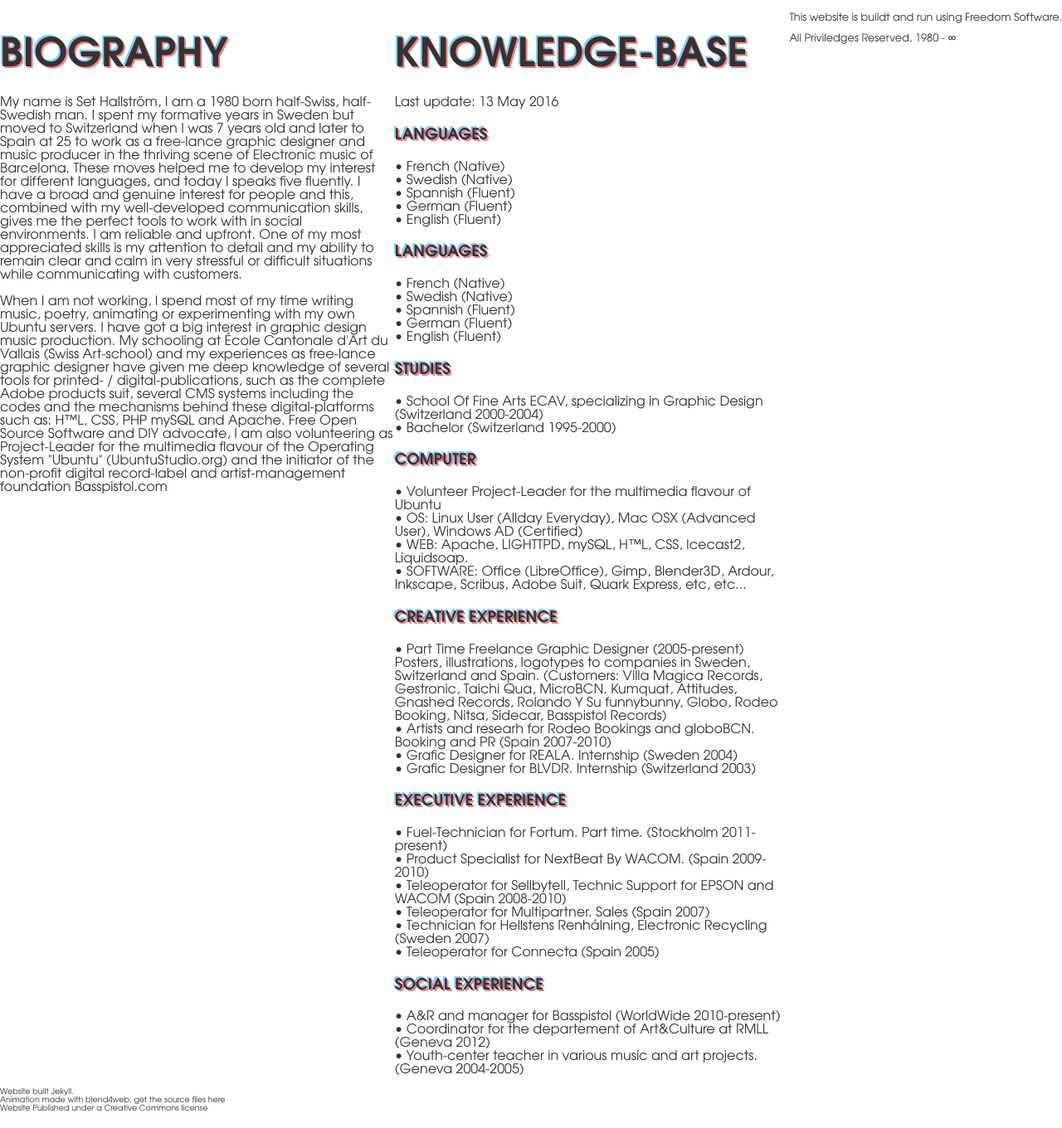
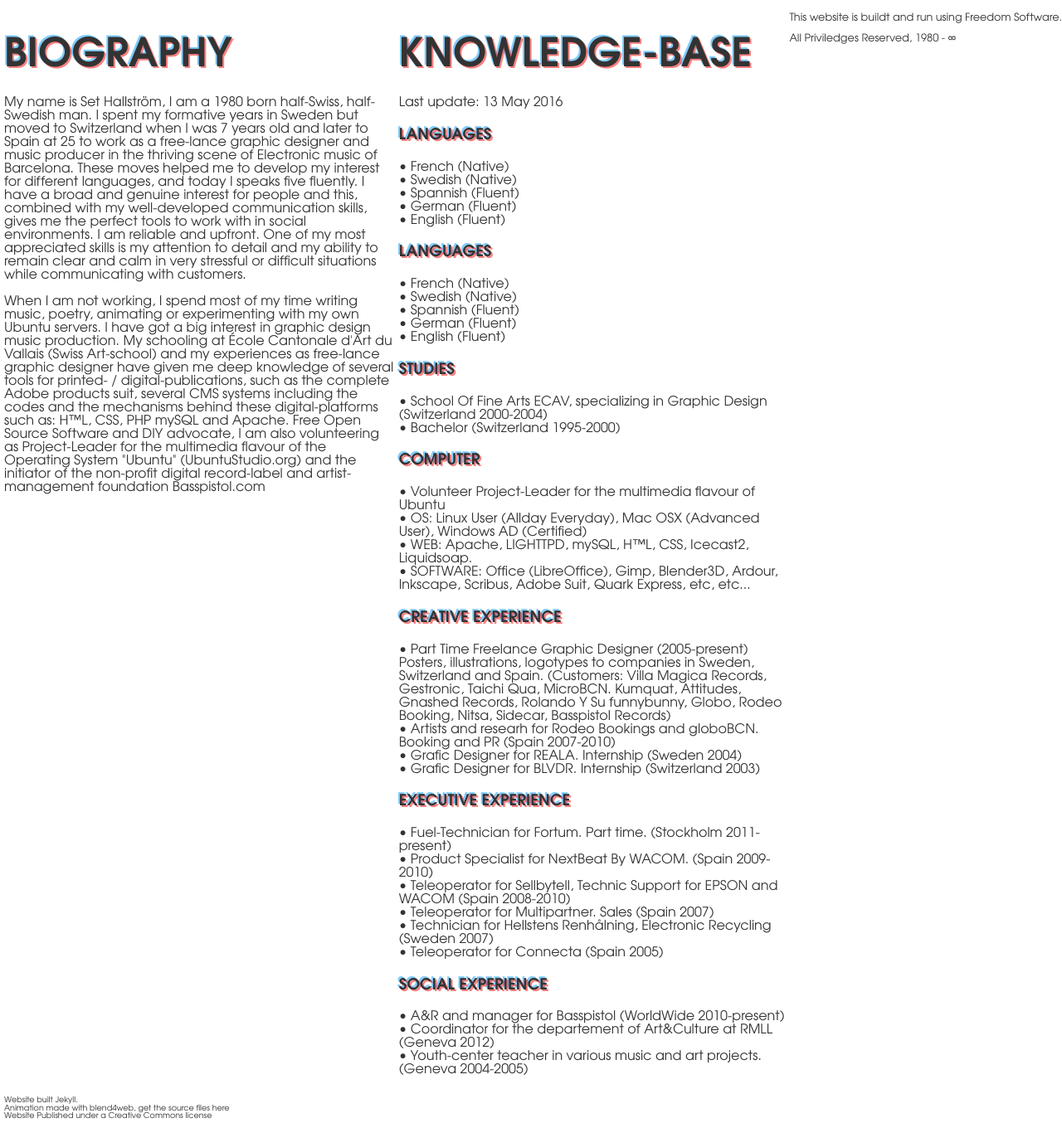
Before and after one commit to Sakrecoer/set.hallstrom, a Jekyll site: the page built from cv.html, in a window 1280 px wide. Shown: the part 270-1630 px from the top of the page at 83% size. Built offline with Jekyll 4.4.1, drawn with Linux system fonts in a browser that asks for light colours; a script that is not in the unit is left out.

Commit message:
Updated '_includes/my_cv.css' via CloudCannon

```diff
--- a/_includes/my_cv.css
+++ b/_includes/my_cv.css
@@ -130,7 +130,7 @@ a:active {
 .column {
   min-width:350px;
   flex: 1 1 400px;
-  margin: 0;
+  margin-left:5px;
 }
 #footer {
   width:100%;
@@ -143,5 +143,5 @@ a:active {
   /* background: linear-gradient(293deg, rgba(255, 0, 0, 0.25), rgba(0, 153, 255, 0.25)); */
 }
 #footer p {
-  margin: 0;
+  margin-left: 5px;
 }
```
